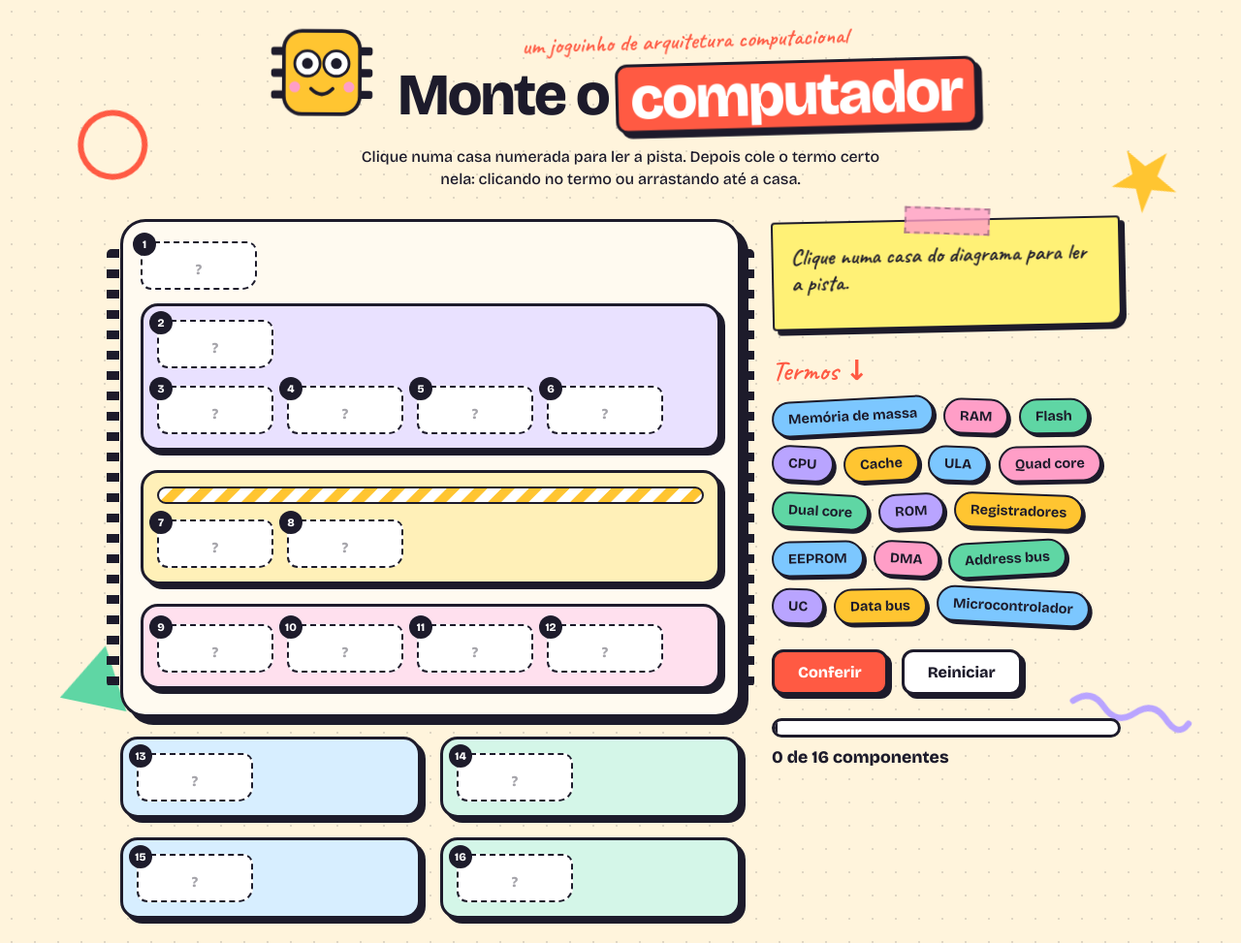
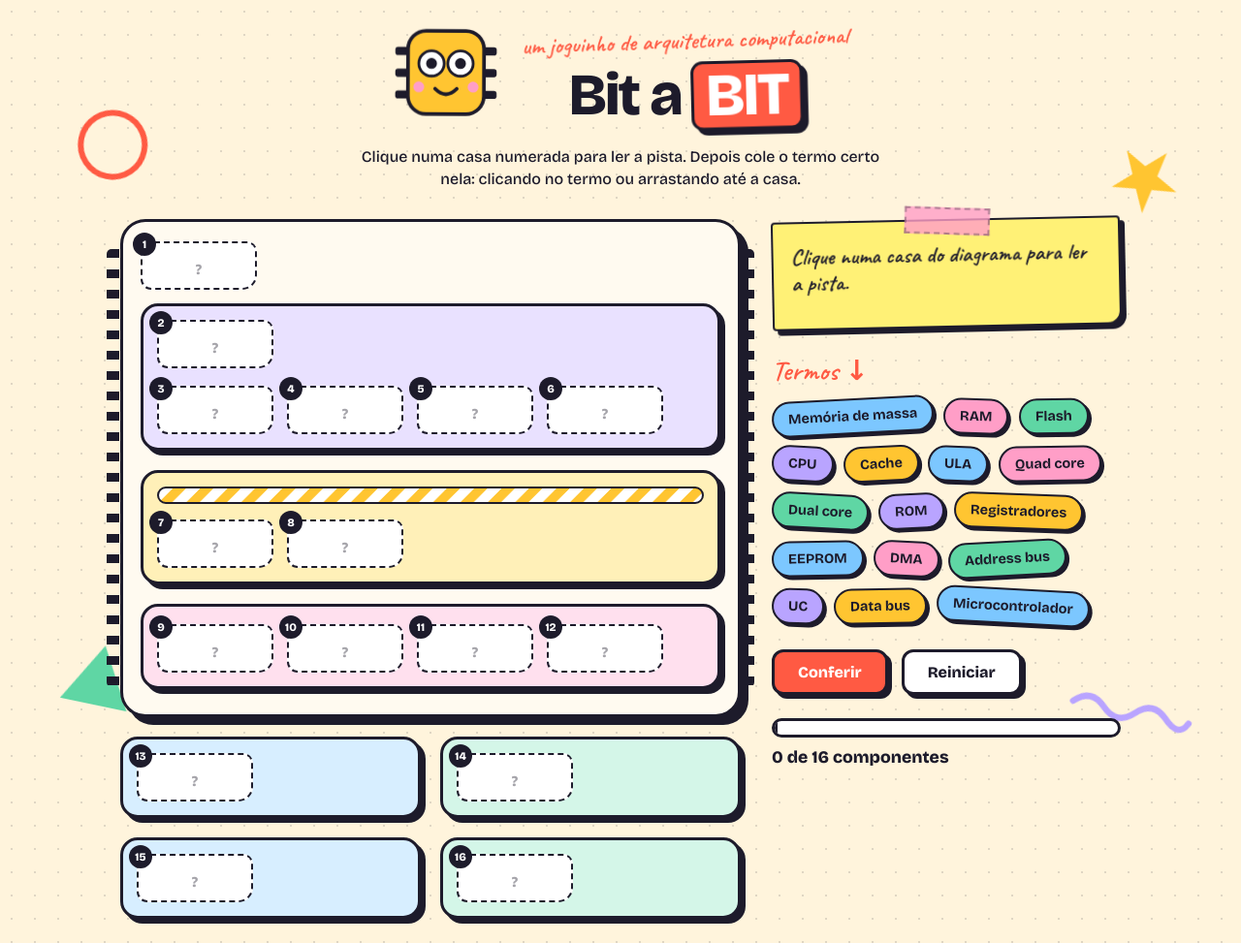
Before and after one commit to arthur-brito-c/arqcomp-cruzadinha, a plain HTML site: page index.html in a window 1280 px wide. Shown: the top 973 px of the page at 97% size. Drawn offline with nearby package versions, Linux system fonts and the light colour scheme.

Commit message:
Modificando nome do jogo

```diff
--- a/index.html
+++ b/index.html
@@ -3,7 +3,7 @@
 <head>
   <meta charset="UTF-8">
   <meta name="viewport" content="width=device-width, initial-scale=1">
-  <title>Monte o computador</title>
+  <title>Bit a Bit</title>
   <link rel="preconnect" href="https://fonts.googleapis.com">
   <link rel="preconnect" href="https://fonts.gstatic.com" crossorigin>
   <link href="https://fonts.googleapis.com/css2?family=Bricolage+Grotesque:wght@500;700;800&family=Caveat:wght@600&display=swap" rel="stylesheet">
@@ -49,7 +49,7 @@
 
       <div>
         <p class="etiqueta">um joguinho de arquitetura computacional</p>
-        <h1>Monte o <span>computador</span></h1>
+        <h1>Bit a <span>BIT</span></h1>
       </div>
     </div>
     <p class="instrucao">Clique numa casa numerada para ler a pista. Depois cole o termo certo
```
Also changed, not shown: 1 other file.
